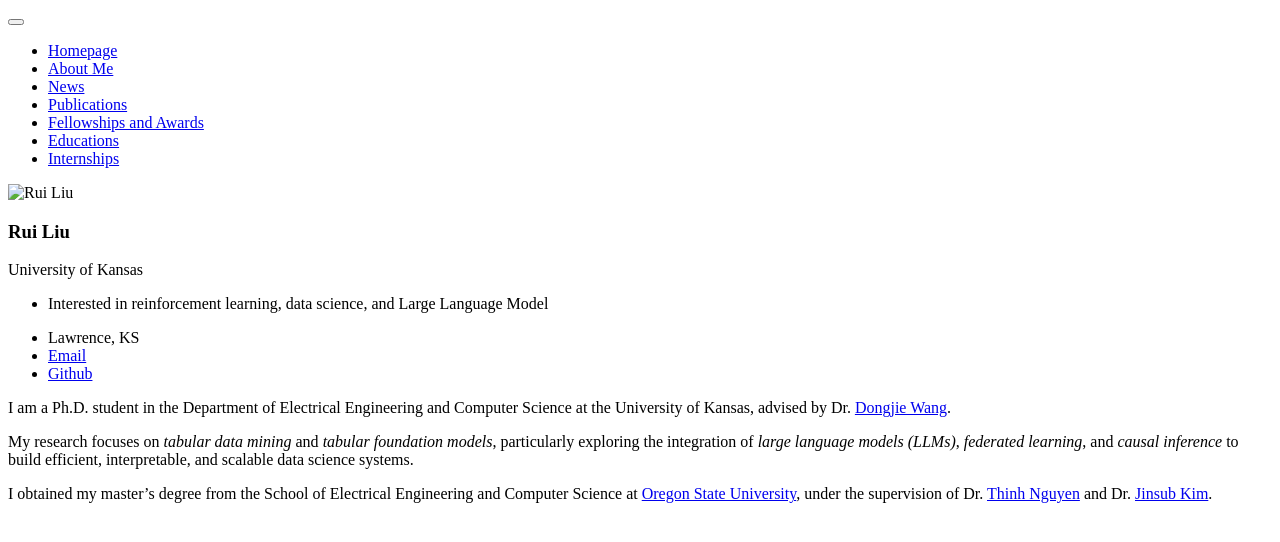
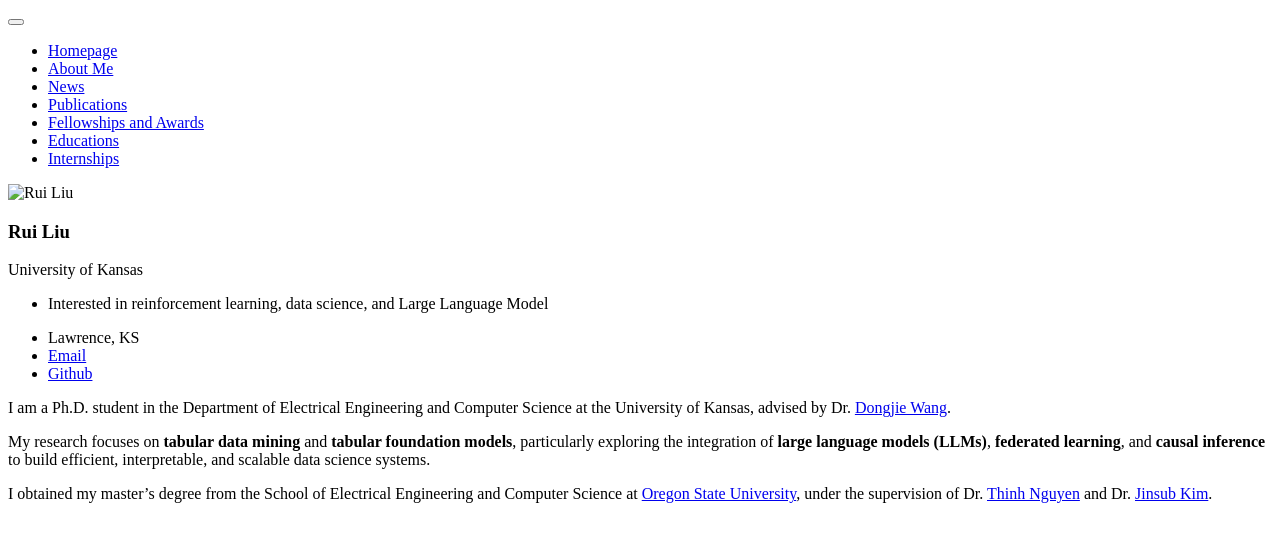
Before and after one commit to RayLiu1103/rayliu1103.github.io, a Jekyll site: the page built from _pages/includes/intro.md, in a window 1280 px wide. Shown: the top 542 px of the page. Built offline with Jekyll 4.4.1, drawn with Linux system fonts in a browser that asks for light colours; our own code applies the rules of GitHub Pages for plain Markdown files; comment, search, counter and statistics services are not loaded.

```diff
--- a/_pages/includes/intro.md
+++ b/_pages/includes/intro.md
@@ -1,5 +1,5 @@
 I am a Ph.D. student in the Department of Electrical Engineering and Computer Science at the University of Kansas, advised by Dr. [Dongjie Wang](https://wangdongjie100.github.io/).
 
-My research focuses on *tabular data mining* and *tabular foundation models*, particularly exploring the integration of *large language models (LLMs)*, *federated learning*, and *causal inference* to build efficient, interpretable, and scalable data science systems.
+My research focuses on **tabular data mining** and **tabular foundation models**, particularly exploring the integration of **large language models (LLMs)**, **federated learning**, and **causal inference** to build efficient, interpretable, and scalable data science systems.
 
 I obtained my master's degree from the School of  Electrical Engineering and Computer Science at [Oregon State University](https://oregonstate.edu/), under the supervision of Dr. [Thinh Nguyen](https://web.engr.oregonstate.edu/~thinhq/) and Dr. [Jinsub Kim](https://sites.google.com/a/cornell.edu/jinsub-kim/home).
```
